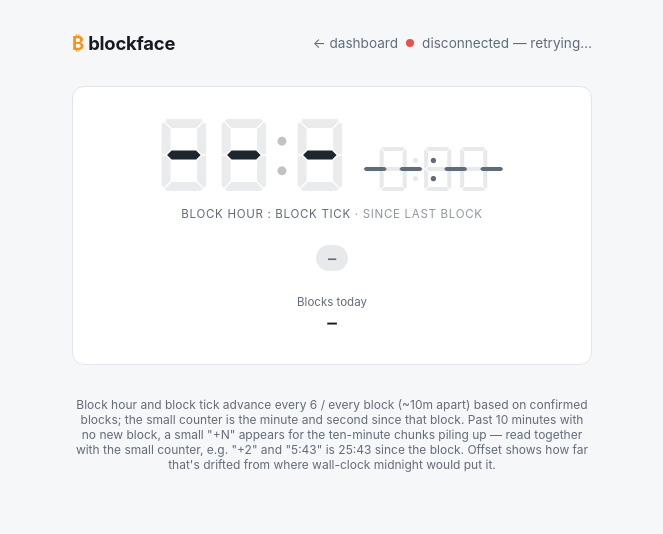
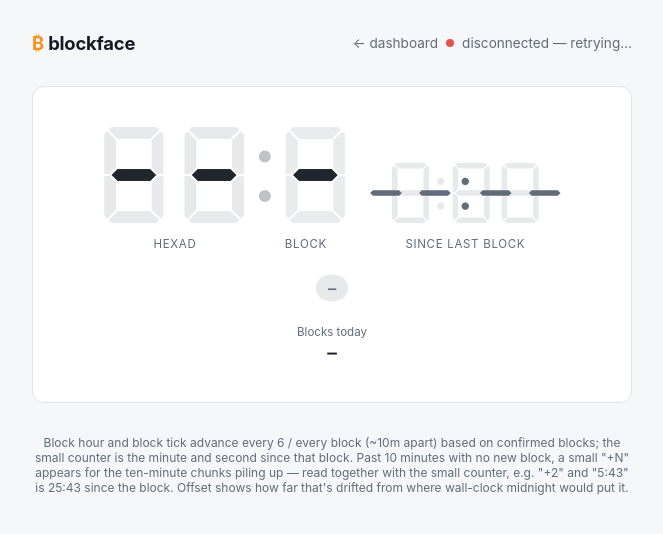
Before and after one commit to birkirbrynjarsson/blockface, a website: page src/public/clock.html in a window 1280 px wide. Shown: the whole page, without its empty margins (308-971 px from the left). Drawn offline with Linux system fonts and the light colour scheme.

Commit message:
Fix captions, enlarge clock digits

```diff
--- a/src/public/clock.html
+++ b/src/public/clock.html
@@ -57,7 +57,7 @@
       }
       main {
         width: 100%;
-        max-width: 520px;
+        max-width: 600px;
       }
       header.page {
         display: flex;
@@ -107,7 +107,7 @@
         background: var(--panel);
         border: 1px solid var(--border);
         border-radius: 12px;
-        padding: 2rem 1.5rem;
+        padding: 2.5rem 1.5rem;
         text-align: center;
       }
       .block-time {
@@ -115,7 +115,19 @@
         align-items: baseline;
         justify-content: center;
         flex-wrap: wrap;
-        gap: 0.5rem 0.4rem;
+        gap: 0.5rem 0.3rem;
+      }
+      .block-group {
+        display: flex;
+        flex-direction: column;
+        align-items: center;
+      }
+      /* Hexad (hour) and block (tick) render as two independently-captioned
+         columns, sat right next to each other with no gap so together they
+         still read as one continuous "HH:T" number. */
+      .hour-row {
+        display: flex;
+        align-items: baseline;
       }
       /* Each digit group stacks a static dim "88:8"-style backdrop (all
          segments lit, like an unpowered LED display) behind the live
@@ -132,7 +144,7 @@
       }
       .block-time .hour-slot {
         font-family: var(--dseg);
-        font-size: clamp(2.75rem, 12vw, 4.5rem);
+        font-size: clamp(3.5rem, 16vw, 6rem);
         font-weight: 700;
         letter-spacing: 0.02em;
         line-height: 1;
@@ -145,7 +157,7 @@
       }
       .block-time .since {
         font-family: var(--dseg);
-        font-size: clamp(1.75rem, 8vw, 2.75rem);
+        font-size: clamp(2.25rem, 10.5vw, 3.75rem);
         font-weight: 400;
         color: var(--muted);
         line-height: 1;
@@ -164,8 +176,7 @@
       .block-time .since .carry-stack {
         position: absolute;
         bottom: 120%;
-        left: 56%;
-        transform: translateX(-50%);
+        right: 0;
         display: grid;
         font-family: var(--dseg);
         font-size: 0.42em;
@@ -192,10 +203,7 @@
         text-transform: uppercase;
         letter-spacing: 0.06em;
         color: var(--muted);
-        margin-top: 1rem;
-      }
-      .caption .sub {
-        opacity: 0.7;
+        margin-top: 0.9rem;
       }
       .offset {
         display: inline-block;
@@ -253,24 +261,35 @@
 
       <section class="panel">
         <div class="block-time">
+          <div class="hour-row">
+            <div class="block-group">
+              <span class="digit-stack">
+                <span class="hour-slot ghost" aria-hidden="true">88</span>
+                <span class="hour-slot" id="hour-digits">--</span>
+              </span>
+              <div class="caption">hexad</div>
+            </div>
+            <div class="block-group">
               <span class="digit-stack">
                 <span class="hour-slot ghost" aria-hidden="true"
-              >88<span class="colon">:</span>8</span
+                  ><span class="colon">:</span>8</span
                 >
-            <span class="hour-slot" id="hour-slot"
-              >--<span class="colon">:</span>-</span
+                <span class="hour-slot" id="tick-digit"
+                  ><span class="colon">:</span>-</span
                 >
               </span>
+              <div class="caption">block</div>
+            </div>
+          </div>
+          <div class="block-group">
             <span class="digit-stack">
               <span class="since ghost" aria-hidden="true"
                 >8<span class="colon">:</span>88</span
               >
               <span class="since" id="since">--:--</span>
             </span>
+            <div class="caption">since last block</div>
           </div>
-        <div class="caption">
-          block hour : block tick
-          <span class="sub">&middot; since last block</span>
         </div>
 
         <div class="offset" id="offset">—</div>
@@ -299,7 +318,8 @@
 
       const dot = document.getElementById("dot");
       const statusText = document.getElementById("status-text");
-      const hourSlotEl = document.getElementById("hour-slot");
+      const hourDigitsEl = document.getElementById("hour-digits");
+      const tickDigitEl = document.getElementById("tick-digit");
       const sinceEl = document.getElementById("since");
       const offsetEl = document.getElementById("offset");
       const statBlocks = document.getElementById("stat-blocks");
@@ -398,7 +418,8 @@
           minuteDigit = wholeMinutes % 10;
         }
 
-        hourSlotEl.innerHTML = `${pad(confirmedHour)}<span class="colon">:</span>${confirmedTick}`;
+        hourDigitsEl.textContent = pad(confirmedHour);
+        tickDigitEl.innerHTML = `<span class="colon">:</span>${confirmedTick}`;
 
         // Secondary display: single minute digit + seconds since the last
         // block. If the block is timestamped in the future, count down
```
Lines whose indentation alone changed are shown as unchanged.
